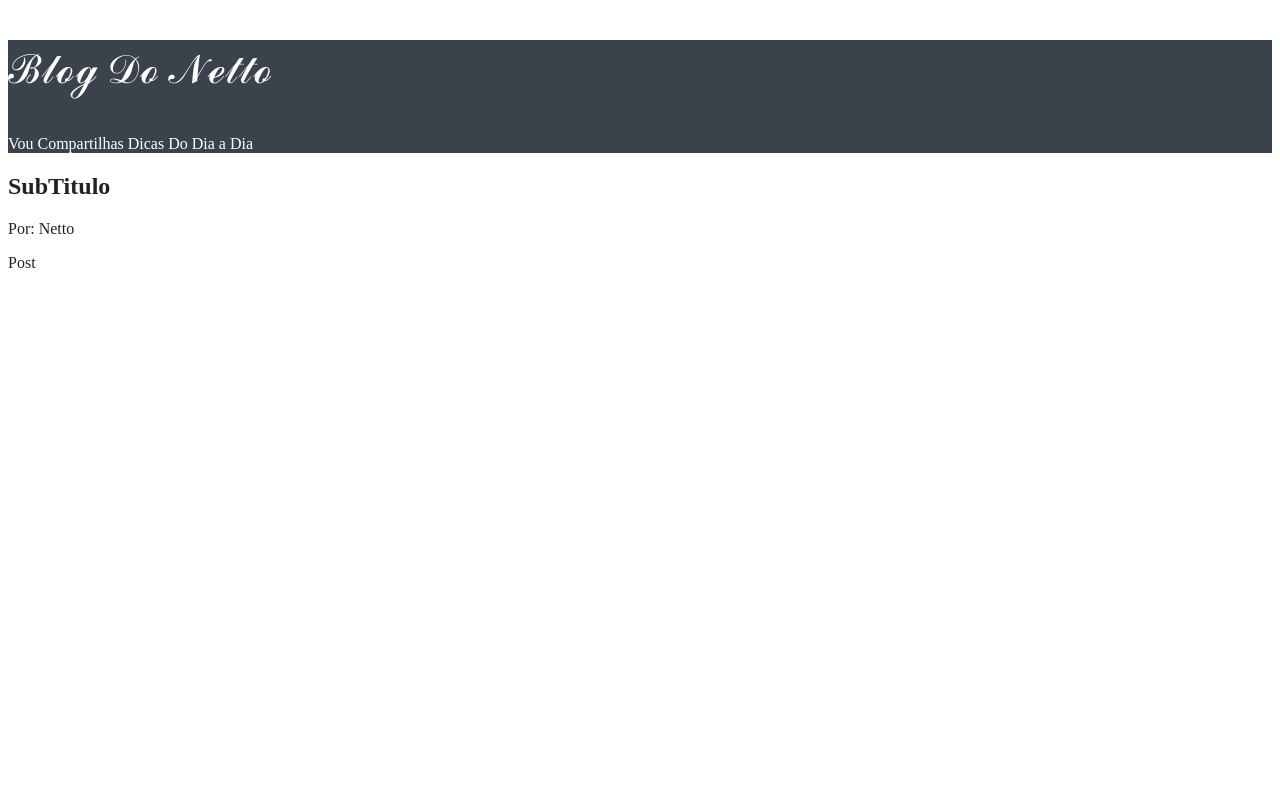
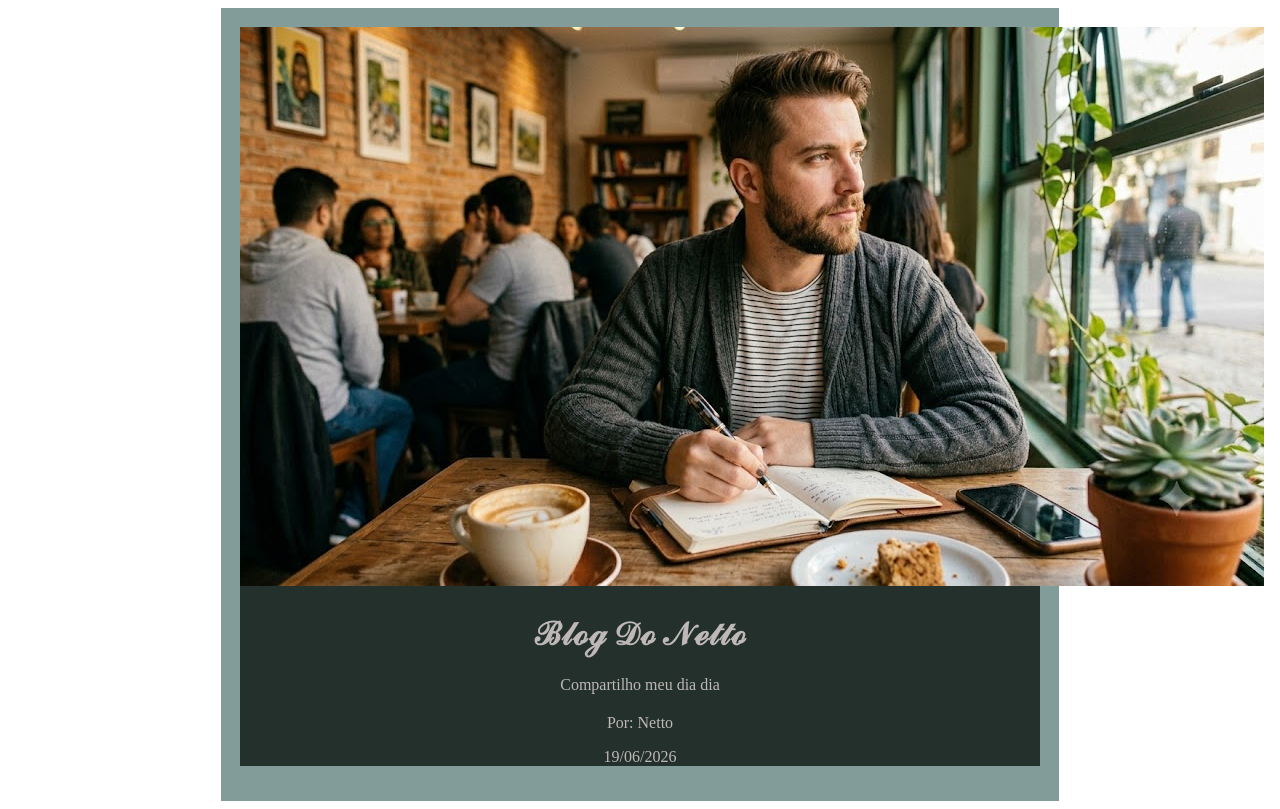
Before and after one commit to haildonetto-collab/Meu-Blog, a plain HTML site: page index.html in a window 1280 px wide. Drawn offline with Linux system fonts and the light colour scheme.

Commit message:
Add files via upload

```diff
--- a/index.html
+++ b/index.html
@@ -6,28 +6,46 @@
 <title>Blog Do Netto</title>
 <style>
 header{
-   background-color: #3A424B;
-   color: #FFFFFF
+background-color: #819c99;
+color:#beb8b8;
+text-align: center;
+max-width: 800px;
+margin: 0 auto;
+border: solid#819c99;
+padding: 16px;
+
+
 }
 main{
-   background-color: #FFFFFF;
-   color: #1f2225
-
+background-color: #24302b;;
+color: 5px solid #cf1010;
+max-width: 800px;
+margin: 0 auto;
 }
 
 </style>
 </head>
 <body>
 <header>
-    <p style="font-size: 40px">ℬ𝓁ℴℊ 𝒟ℴ 𝒩ℯ𝓉𝓉ℴ</p>
+<main>
+<img src="imaege,.jpeg" alt="">
 
-   <p> Vou Compartilhas Dicas Do Dia a Dia</p>
-    </header>
-    <main>
-   <h2> SubTitulo </h2>
-   <p>Por: Netto</p>
-   <p> Post </p>
+
+
+<h1>ℬ𝓁ℴℊ 𝒟ℴ 𝒩ℯ𝓉𝓉ℴ</h1>
+<p>Compartilho meu dia dia<p>
+<h2></h2>
+
+<p> Por: Netto</p>
+
+<p> 19/06/2026 </p>
+
+
+
+
 </main>
 
-</body>
+<body>
 </html>
+
+</header>
```
Also changed, not shown: imaege,.jpeg (added). Lines whose indentation alone changed are shown as unchanged.
